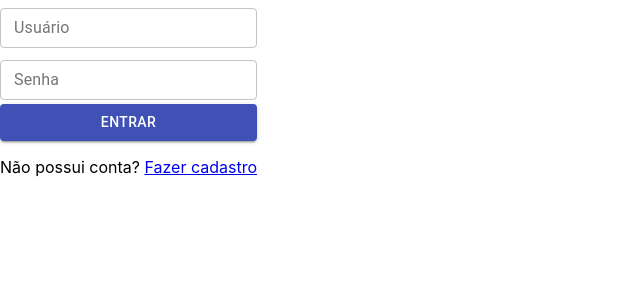
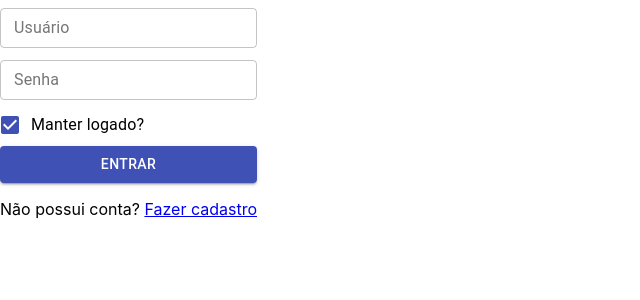
Before and after one commit to 7Cass/Habits.js, a React (Create React App) app: page /register in a window 1280 px wide. Shown: the top 300 px of the page, without its empty margins (0-640 px from the left). Built offline with nearby package versions, Linux system fonts and the light colour scheme.

Commit message:
Feat: Added checkbox for session persistence

```diff
--- a/src/components/FormLogin/index.js
+++ b/src/components/FormLogin/index.js
@@ -1,3 +1,4 @@
+import { useState } from "react";
 import { useForm } from "react-hook-form";
 import { yupResolver } from "@hookform/resolvers/yup";
 import * as yup from "yup";
@@ -6,10 +7,18 @@ import API from "../../services/index.js";
 
 import { Link, useHistory } from "react-router-dom";
 
-import { Button, FormControl, TextField } from "@material-ui/core";
+import {
+  Button,
+  FormControl,
+  TextField,
+  Checkbox,
+  FormControlLabel,
+} from "@material-ui/core";
 
 const FormLogin = () => {
   const history = useHistory();
+
+  const [isChecked, setIsChecked] = useState(true);
 
   const schema = yup.object().shape({
     username: yup.string().required("Campo Obrigatório!"),
@@ -20,12 +29,25 @@ const FormLogin = () => {
     resolver: yupResolver(schema),
   });
 
+  const handleChange = () => setIsChecked(!isChecked);
+
   const handleForm = async (data) => {
     try {
       const response = await API.post("/sessions/", data);
 
+      // Remover estas 2 linahas após função logout ser feita
       localStorage.clear();
-      localStorage.setItem("token", JSON.stringify(response.data.access));
+      sessionStorage.clear();
+
+      let persistence = isChecked ? localStorage : sessionStorage;
+      persistence.setItem("token", JSON.stringify(response.data.access));
+
+      // if (isChecked) {
+      //   localStorage.setItem("token", JSON.stringify(response.data.access));
+      // } else {
+      //   sessionStorage.setItem("token", JSON.stringify(response.data.access));
+      // }
+
       reset();
       history.push("/home");
     } catch (error) {
@@ -56,6 +78,16 @@ const FormLogin = () => {
         error={!!errors.password}
         helperText={errors.password?.message}
       />
+      <FormControlLabel
+        control={
+          <Checkbox
+            color="primary"
+            checked={isChecked}
+            onChange={handleChange}
+          />
+        }
+        label="Manter logado?"
+      />
       <Button type="submit" variant="contained" color="primary">
         Entrar
       </Button>
```
